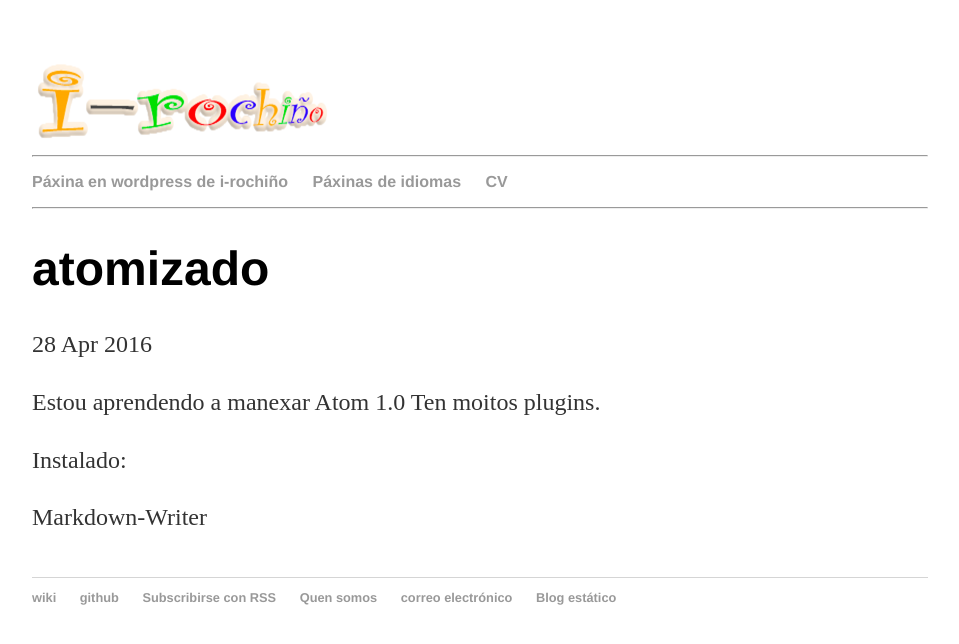
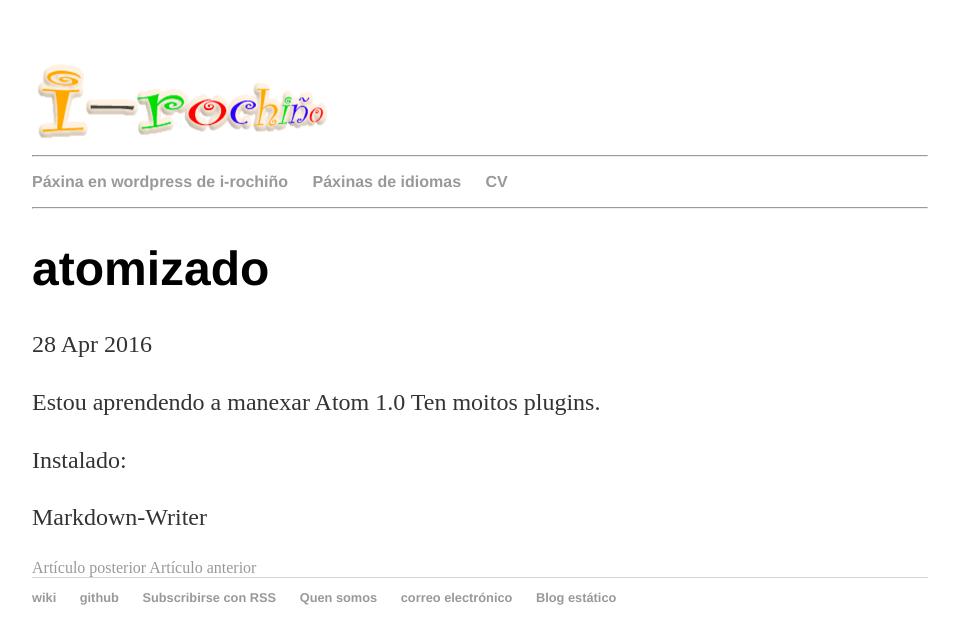
Before and after one commit to irocho/irocho.github.io, a Jekyll site: the page built from _posts/2016-04-28-atomizado.markdown, in a window 1280 px wide. Shown: the top 644 px of the page, without its empty margins (160-1119 px from the left). Built offline with Jekyll 4.4.1, drawn with Linux system fonts in a browser that asks for light colours.

Commit message:
ligazóns atrás e diante

```diff
--- a/_layouts/post.html
+++ b/_layouts/post.html
@@ -8,3 +8,11 @@ layout: default
 <div class="post">
   {{ content }}
 </div>
+
+{% if page.next %}
+  <a href="{{  site.baseurl }}{{  page.next.url }}">Artículo posterior</a>
+{% endif %}
+
+{% if page.previous %}
+  <a href="{{  site.baseurl }}{{  page.previous.url }}">Artículo anterior</a>
+{% endif %}
```
